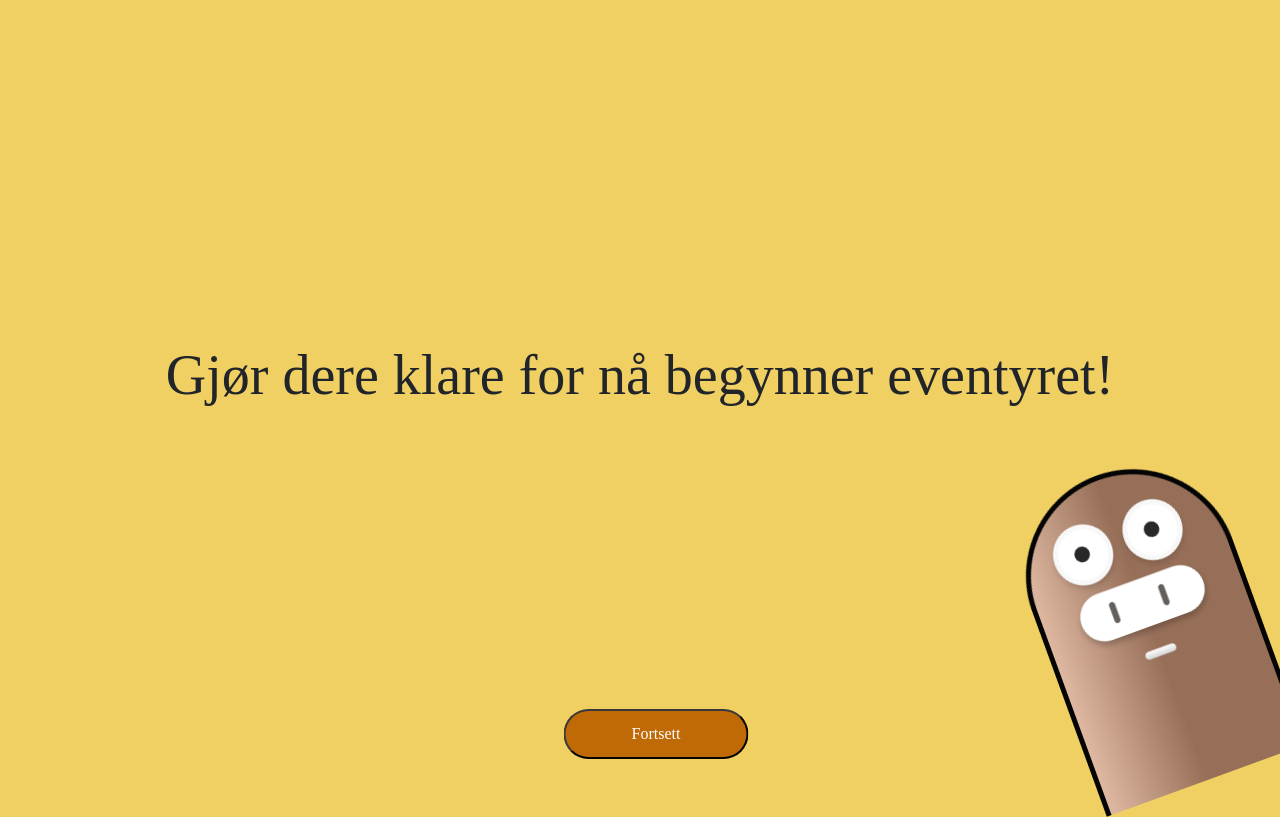
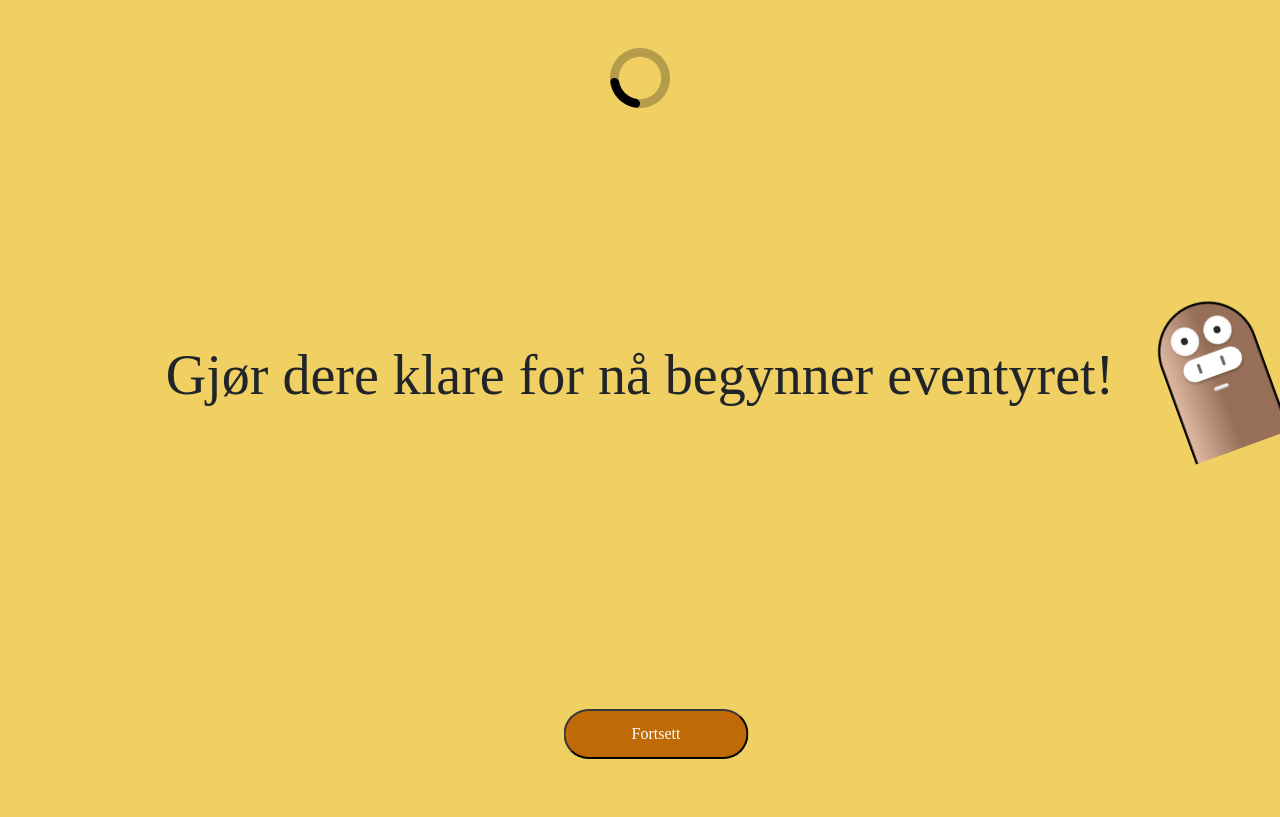
Before and after one commit to jegerfreddy/SmidigProsjekt, a React (Vite) app in the folder Frontend/user/: page /gameLobby in a window 1280 px wide. Shown: the top 817 px of the page. Built offline with nearby package versions, Linux system fonts and the light colour scheme.

Commit message:
Pølse er ferdig designet etc.

```diff
--- a/Frontend/user/src/App.css
+++ b/Frontend/user/src/App.css
@@ -116,3 +116,8 @@ body {
 
 .rotate-20 {
   transform: rotate(-20deg);
+}
+
+.rotate-right {
+  transform: rotate(30deg);
+}
--- a/Frontend/user/src/Pages/GameLobby.tsx
+++ b/Frontend/user/src/Pages/GameLobby.tsx
@@ -5,14 +5,30 @@ import PhoneInfo from '../assets/Phone/PhoneInfo';
 const GameLobby: React.FC = () => {
     const { orientation } = PhoneInfo();
 
+    const imageStyle = {
+        width: '100px', // Adjust the width as needed
+        height: 'auto', // Maintain aspect ratio
+    };
+
     return (
         <div className='text-center vh-100 d-flex flex-column justify-content-center position-relative'>
+        <div className='position-absolute top-0 start-50 translate-middle-x mt-5'>
+                <img src="images/Loading.png" alt="Loading" />
+        </div>
             <div className='display-4 text-center text-wrap mb-5'>Gjør dere klare for nå begynner eventyret!</div>
             <NextBtn path='voting' />
             {orientation === 'horizontal' ? (
-                <img className='rotate-20 overflow-hidden position-absolute' src='/images/pølse.png' alt="pølse-bilde" style={{ bottom: '10px', right: '10px' }} />
+                <img
+                    className='rotate-20 overflow-hidden position-absolute'
+                    src='/images/pølse.png'
+                    alt="pølse-bilde"
+                    style={{ ...imageStyle, top: '300px', right: '1px' }}/>
             ) : (
-                <img className='rotate-20 overflow-hidden position-absolute' src='/images/pølse.png' alt="pølse-bilde" style={{ top: '10px', right: '10px' }} />
+                <img
+                    className='rotate-right overflow-hidden position-absolute'
+                    src='/images/pølse.png'
+                    alt="pølse-bilde"
+                    style={{ ...imageStyle, top: '805px', }} />
             )}
         </div>
     );
```
